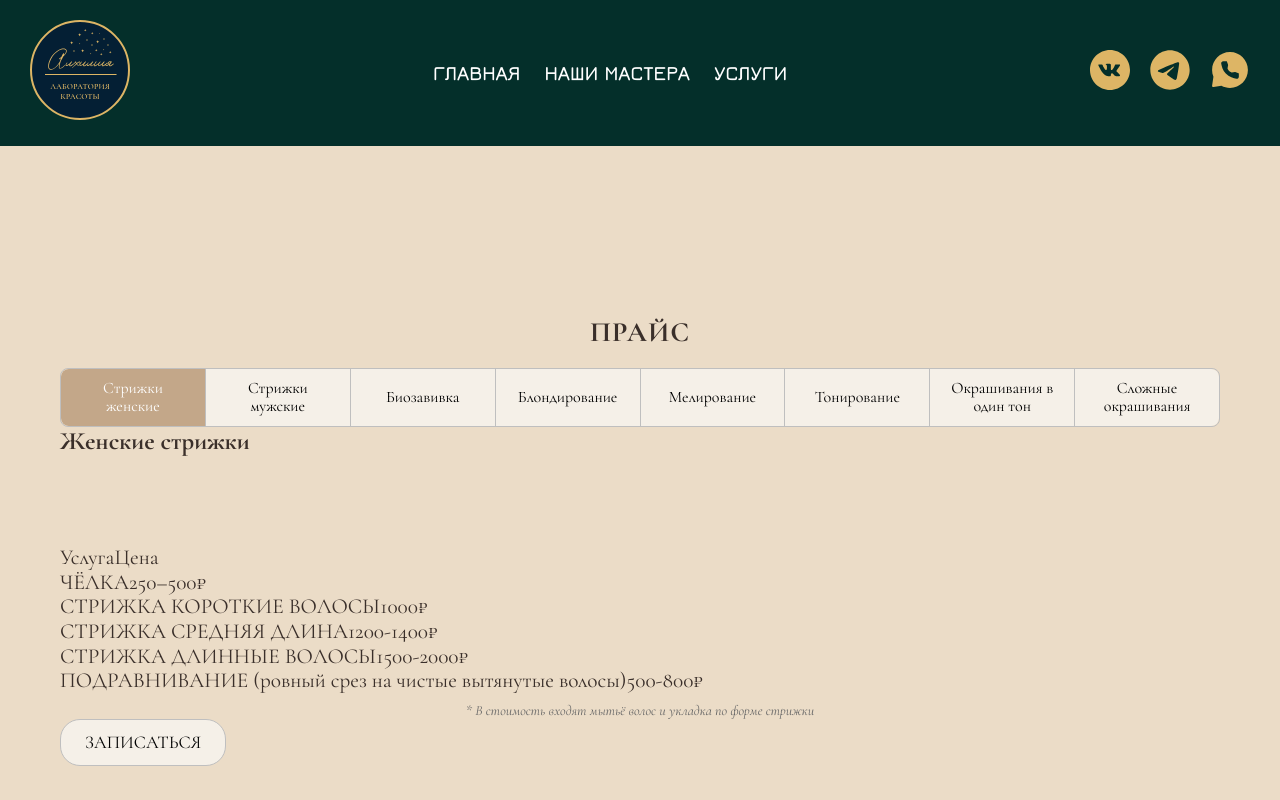
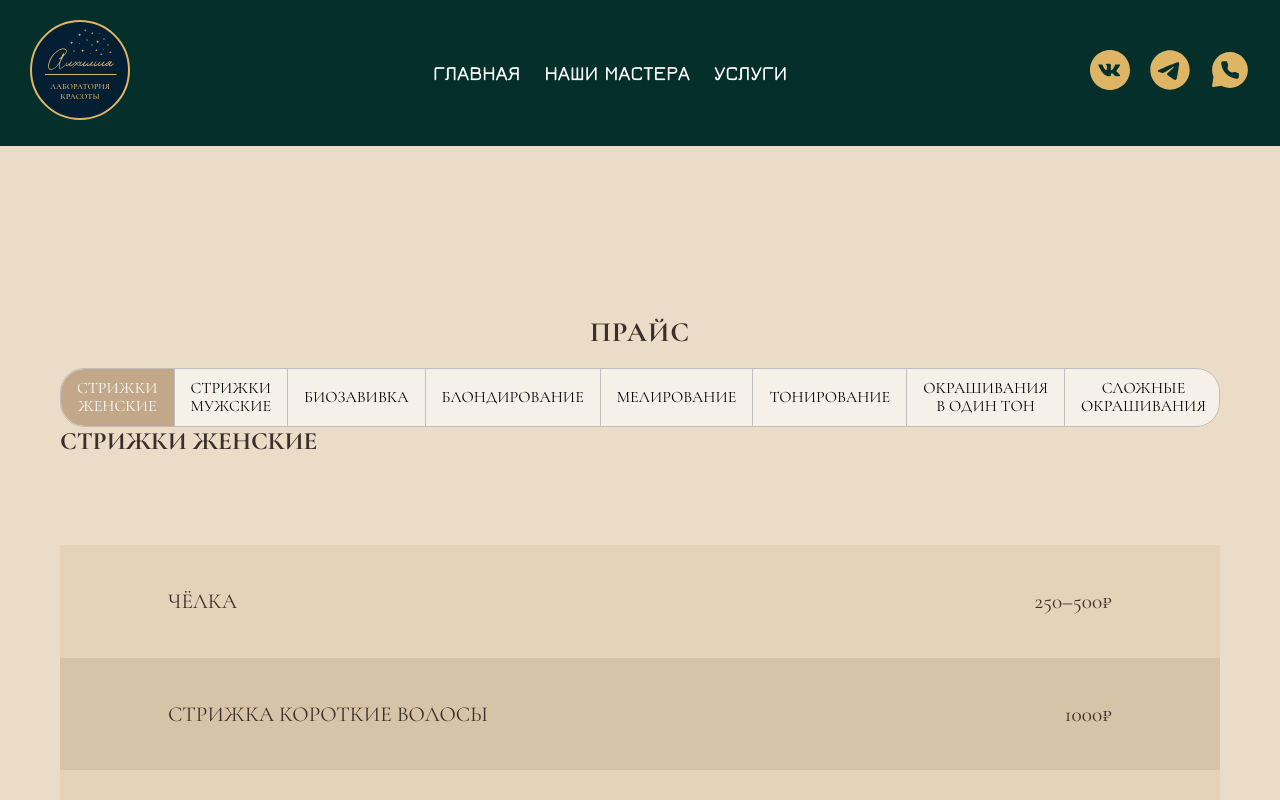
Before and after one commit to darina1970/Alchemy-Beauty-Salon, a React (Vite) app: page /services/hair in a window 1280 px wide. Shown: the top 800 px of the page. Built offline with nearby package versions, Linux system fonts and the light colour scheme.

Commit message:
styled pricetable

```diff
--- a/src/components/Rooms/Price/PriceTable.jsx
+++ b/src/components/Rooms/Price/PriceTable.jsx
@@ -2,22 +2,43 @@ import React from "react";
 import styles from './PriceTable.module.css';
 
 const PriceTable = ({ data, columns = ['Услуга', 'Цена'] }) => {
+    const showSubHeaders = columns.length > 2;
+
     return (
         <div className={styles.priceTable}>
-            <div className={styles.priceHeader}>
-                {columns.map((col, idx) => (
-                    <span key={idx} className={`price-col col-${idx}`}>{col}</span>
-                ))}
-            </div>
-            {data.map((item, index) => (
-                <div key={index} className={styles.priceRow}>
-                    {columns.map((_, idx) => (
-                        <span key={idx} className={`price-col col-${idx}`}>
-                            {item[`col${idx}`]}
+            {showSubHeaders && (
+                <div className={`${styles.priceRow} ${styles.evenRow}`}>
+                    <span className={`${styles.col} ${styles.col0}`}></span>
+                    {columns.slice(1).map((col, idx) => (
+                        <span key={idx} className={`${styles.col} ${styles.colRight}`}>
+                            {col}
                         </span>
                     ))}
                 </div>
-            ))}
+            )}
+
+            {data.map((item, rowIndex) => {
+                const isOdd = (rowIndex + (showSubHeaders ? 1 : 0)) % 2 !== 0;
+                return (
+                    <div
+                        key={rowIndex}
+                        className={`${styles.priceRow} ${
+                            isOdd ? styles.oddRow : styles.evenRow
+                        }`}
+                    >
+                        {columns.map((_, colIndex) => (
+                            <span
+                                key={colIndex}
+                                className={`${styles.col} ${
+                                    colIndex === 0 ? styles.col0 : styles.colRight
+                                }`}
+                            >
+                                {item[`col${colIndex}`]}
+                            </span>
+                        ))}
+                    </div>
+                );
+            })}
         </div>
     );
 };
--- a/src/components/Rooms/Price/PriceTable.module.css
+++ b/src/components/Rooms/Price/PriceTable.module.css
@@ -0,0 +1,32 @@
+.priceHeader {
+    display: flex;
+    font-weight: bold;
+    margin-bottom: 8px;
+}
+
+.priceRow {
+    display: flex;
+    padding: 40px 100px;
+}
+
+.evenRow {
+    background-color: #E6D2B8;
+}
+
+.oddRow {
+    background-color: #D7C3A8;
+}
+
+.col {
+    flex: 1;
+    padding: 4px 8px;
+}
+
+.col0 {
+    flex: 2;
+    text-align: left;
+}
+
+.colRight {
+    text-align: right;
+}
--- a/src/components/Rooms/Price/Tabs.module.css
+++ b/src/components/Rooms/Price/Tabs.module.css
@@ -1,7 +1,7 @@
 .tabs {
     display: flex;
     border: 1px solid #bfbfbf;
-    border-radius: 8px;
+    border-radius: 24px;
     overflow: hidden;
 }
 
@@ -14,6 +14,7 @@
     border-right: 1px solid #bfbfbf;
     cursor: pointer;
     font-size: 16px;
+    text-transform: uppercase;
     transition: background-color 0.3s ease;
 }
 
@@ -27,11 +28,11 @@
 }
 
 .first {
-    border-top-left-radius: 8px;
-    border-bottom-left-radius: 8px;
+    border-top-left-radius: 24px;
+    border-bottom-left-radius: 24px;
 }
 
 .last {
-    border-top-right-radius: 8px;
-    border-bottom-right-radius: 8px;
+    border-top-right-radius: 24px;
+    border-bottom-right-radius: 24px;
 }
--- a/src/index.css
+++ b/src/index.css
@@ -169,7 +169,7 @@ h2 {
     text-transform: uppercase;
     border: 1px solid var(--color-text);
     border-radius: 20px;
-    padding: 12px 24px;
+    /* padding: 12px 24px; */
     font-size: clamp(18px, 1.146vw, 22px);
     transition: all 0.3s ease;
 }
@@ -185,7 +185,7 @@ h2 {
     text-transform: uppercase;
     border: 1px solid var(--color-btn-secondary-stroke);
     border-radius: 20px;
-    padding: 12px 24px;
+    /* padding: 12px 24px; */
     font-size: clamp(18px, 1.146vw, 22px);
     transition: all 0.3s ease;
     cursor: pointer;
--- a/src/pages/OurServices/RoomHair/hairPriceData.js
+++ b/src/pages/OurServices/RoomHair/hairPriceData.js
@@ -13,7 +13,7 @@ const hairTabs = [
 const hairPricesByTab = {
     womenCuts: [
         {
-            title: 'Женские стрижки',
+            title: 'СТРИЖКИ ЖЕНСКИЕ',
             columns: ['Услуга', 'Цена'],
             data: [
                 { col0: 'ЧЁЛКА', col1: '250–500₽' },
@@ -27,7 +27,7 @@ const hairPricesByTab = {
     ],
     menCuts: [
         {
-            title: 'Мужские стрижки',
+            title: 'СТРИЖКИ МУЖСКИЕ',
             columns: ['Услуга', 'Цена'],
             data: [
                 { col0: 'НАГОЛО', col1: '350₽' },
@@ -43,7 +43,7 @@ const hairPricesByTab = {
     ],
     bio: [
         {
-            title: 'Биозавивка',
+            title: 'БИОЗАВИВКА',
             columns: ['Услуга', 'Цена'],
             data: [
                 { col0: 'ВЕРХ НА КОРОТКИХ ВОЛОСАХ', col1: '2500-3000₽' },
@@ -55,7 +55,7 @@ const hairPricesByTab = {
     ],
     blonding: [
         {
-            title: 'Блондирование',
+            title: 'БЛОНДИРОВАНИЕ',
             columns: ['Услуга', 'Цена'],
             data: [
                 { col0: 'КОРНИ до 1,5 см, ТЁМНЫЕ ВОЛОСЫ до 1 см', col1: '2500-3000₽' },
@@ -69,7 +69,7 @@ const hairPricesByTab = {
     ],
     highlighting: [
         {
-            title: 'Мелирование (классика)',
+            title: 'МЕЛИРОВАНИЕ (классика)',
             columns: ['Услуга', 'ТОП-ЗОНА', 'ВСЯ ГОЛОВА'],
             data: [
                 { col0: 'КОРОТКИЕ ВОЛОСЫ/КОРНИ до 5 см', col1: '2800₽', col2: '3500-3800₽' },
@@ -82,7 +82,7 @@ const hairPricesByTab = {
     ],
     toning: [
         {
-            title: 'Тонирование после мелирования',
+            title: 'ТОНИРОВАНИЕ ПОСЛЕ МЕЛИРОВАНИЯ',
             columns: ['Услуга', 'Цена'],
             data: [
                 { col0: 'КОРОТКИЕ ВОЛОСЫ', col1: '1500-1700₽' },
@@ -91,7 +91,7 @@ const hairPricesByTab = {
             ],
         },
         {
-            title: 'Тонирование после блондирования',
+            title: 'ТОНИРОВАНИЕ ПОСЛЕ БЛОНДИРОВАНИЯ',
             columns: ['Услуга', 'Цена'],
             data: [
                 { col0: 'КОРОТКИЕ ВОЛОСЫ', col1: '2100-2400₽' },
@@ -103,7 +103,7 @@ const hairPricesByTab = {
     ],
     oneTone: [
         {
-            title: 'Окрашивание в один тон',
+            title: 'ОКРАШИВАНИЯ В ОДИН ТОН',
             columns: ['Услуга', 'БЕЗ СЕДИНЫ', 'С СЕДИНОЙ'],
             data: [
                 { col0: 'КОРОТКИЕ ВОЛОСЫ/КОРНИ', col1: '2000-2500₽', col2: '2300-3500₽' },
```
